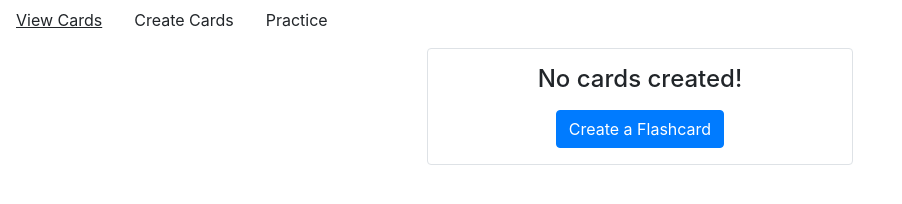
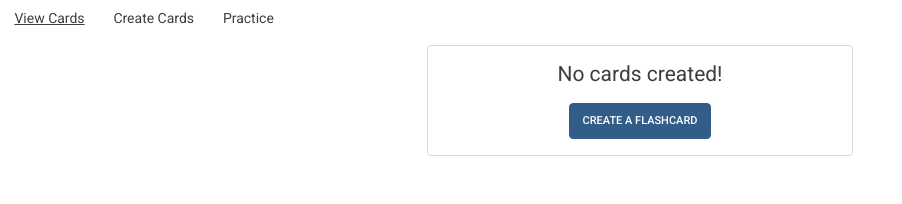
Before and after one commit to jjnotjayjay/MERN-flash-cards, a React app: page index.html in a window 1280 px wide. Shown: the whole page, without its empty margins (0-902 px from the left). Built offline with nearby package versions, Linux system fonts and the light colour scheme.

Commit message:
Chose a bootswatch theme with up-to-date Bootstrap. #19

```diff
--- a/index.html
+++ b/index.html
@@ -3,7 +3,7 @@
   <head>
     <meta charset="utf-8"/>
     <title>OC|CS React Flash Cards</title>
-    <link rel="stylesheet" href="https://maxcdn.bootstrapcdn.com/bootstrap/4.0.0/css/bootstrap.min.css" integrity="sha384-Gn5384xqQ1aoWXA+058RXPxPg6fy4IWvTNh0E263XmFcJlSAwiGgFAW/dAiS6JXm" crossorigin="anonymous"/>
+    <link rel="stylesheet" href="https://stackpath.bootstrapcdn.com/bootswatch/4.1.3/sandstone/bootstrap.min.css"/>
     <link rel="stylesheet" href="https://use.fontawesome.com/releases/v5.3.1/css/all.css" integrity="sha384-mzrmE5qonljUremFsqc01SB46JvROS7bZs3IO2EmfFsd15uHvIt+Y8vEf7N7fWAU" crossorigin="anonymous"/>
     <link rel="stylesheet" href="styles.css"/>
   </head>
```
